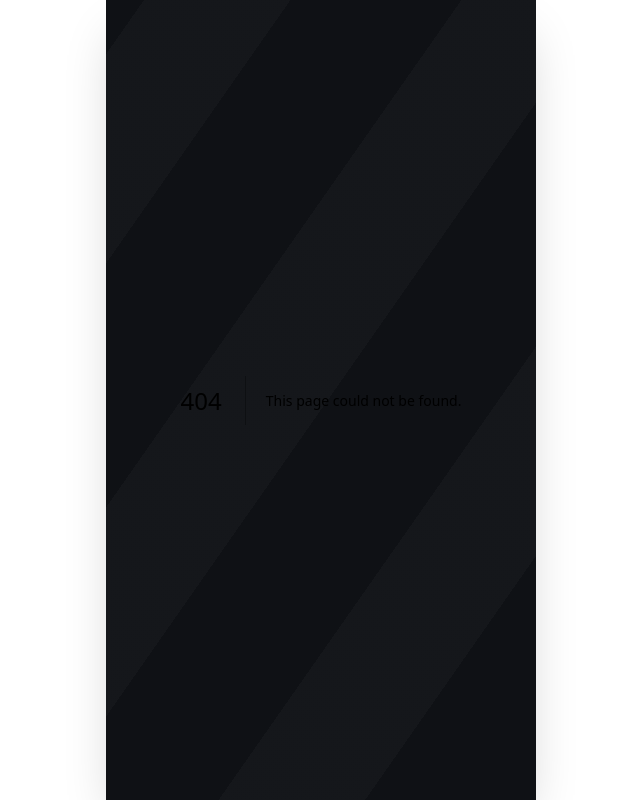
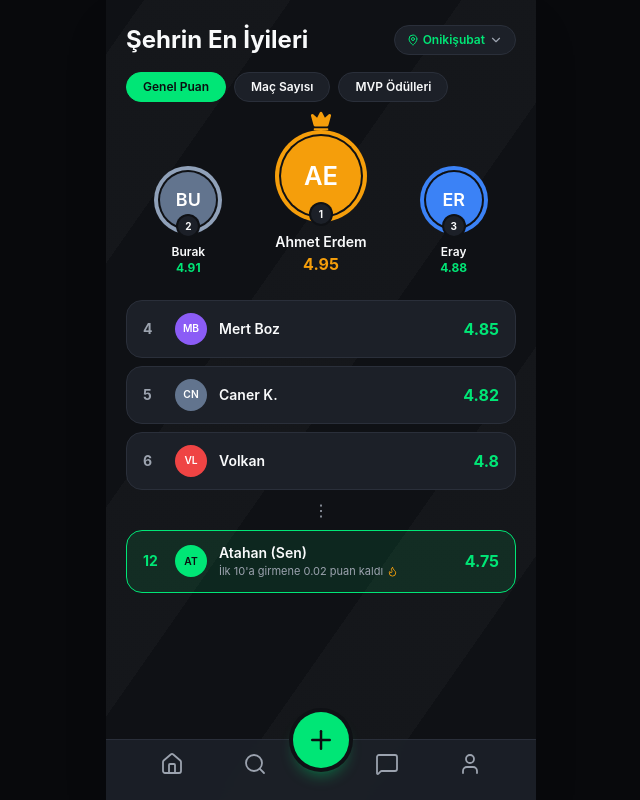
Before and after one commit to Er4y33/qadro, a Next.js app: page /siralama in a window 1280 px wide. Before the commit this address had no page. Shown: the whole page, without its empty margins (319-959 px from the left). Built offline with nearby package versions, Linux system fonts and the light colour scheme.

Commit message:
feat(oyunlastirma): ilçe bazlı Şehrin En İyileri sıralaması (ISR, 5 dk) ve hedefe kalan fark

```diff
--- a/src/app/(tabs)/profil/page.tsx
+++ b/src/app/(tabs)/profil/page.tsx
@@ -1,5 +1,5 @@
 import Link from "next/link";
-import { Star } from "lucide-react";
+import { ChevronRight, Star, Trophy } from "lucide-react";
 import { Avatar, SectionTitle } from "@/components/ui";
 import { RadarChart } from "@/components/RadarChart";
 import { ThemeToggle } from "@/components/ThemeToggle";
@@ -50,8 +50,18 @@
         <Stat value={currentUser.mvpAwards} label="MVP Ödülü" />
       </section>
 
+      <Link
+        href="/siralama"
+        className="relative mt-3 flex items-center gap-3 rounded-2xl border border-primary/40 bg-primary/10 px-4 py-3"
+      >
+        <Trophy size={20} className="text-primary" />
+        <span className="flex-1 text-sm font-semibold">Şehrin En İyileri</span>
+        <span className="text-xs text-muted">Sıralamanı gör</span>
+        <ChevronRight size={16} className="text-muted" />
+      </Link>
+
       <section className="mt-6">
-        <SectionTitle>Rozetler</SectionTitle>
+        <SectionTitle>Başarımlar</SectionTitle>
         <BadgeGrid badges={badges} />
       </section>
 
--- /dev/null
+++ b/src/app/(tabs)/siralama/page.tsx
@@ -0,0 +1,13 @@
+import { LeaderboardView } from "@/components/LeaderboardView";
+import { currentUser } from "@/lib/mock-data";
+
+/*
+ * Render stratejisi: ISR.
+ * Sıralama çok okunur ama saniyelik güncellik gerekmez; sayfa 5 dakikada bir arka planda yenilenir.
+ * Veritabanı bağlandığında bu sayfa her istekte sorgu atmak yerine önbellekten sunulur.
+ */
+export const revalidate = 300;
+
+export default function LeaderboardPage() {
+  return <LeaderboardView playerId={currentUser.id} />;
+}
--- a/src/components/BadgeGrid.tsx
+++ b/src/components/BadgeGrid.tsx
@@ -36,7 +36,7 @@
   return (
     <div className="rounded-2xl border border-line bg-surface p-4">
       <p className="mb-3 text-xs text-muted">
-        {earnedCount} / {badges.length} rozet kazanıldı
+        {earnedCount} / {badges.length} başarım kazanıldı
       </p>
 
       <ul className="grid grid-cols-4 gap-3">
--- /dev/null
+++ b/src/components/LeaderboardView.tsx
@@ -0,0 +1,148 @@
+"use client";
+
+import { useState } from "react";
+import { ChevronDown, Crown, Flame, MapPin } from "lucide-react";
+import {
+  DISTRICT,
+  METRIC_LABELS,
+  leaderboard,
+  nextGoal,
+  rankBy,
+  type LeaderboardMetric,
+  type RankedEntry,
+} from "@/lib/leaderboard";
+import { Avatar, cn } from "./ui";
+
+const formatValue = (metric: LeaderboardMetric, v: number) =>
+  metric === "rating" ? v.toFixed(2).replace(/0$/, "") : String(v);
+
+export function LeaderboardView({ playerId }: { playerId: string }) {
+  const [metric, setMetric] = useState<LeaderboardMetric>("rating");
+  const ranked = rankBy(leaderboard, metric);
+  const [first, second, third] = ranked;
+  const rest = ranked.slice(3, 6);
+  const me = ranked.find((e) => e.id === playerId);
+  const goal = nextGoal(ranked, playerId);
+
+  return (
+    <div className="px-5 pt-6">
+      <header className="flex items-center justify-between">
+        <h1 className="text-2xl font-bold">Şehrin En İyileri</h1>
+        <span className="flex items-center gap-1 rounded-full border border-line bg-surface px-3 py-1.5 text-xs font-semibold text-primary">
+          <MapPin size={12} /> {DISTRICT} <ChevronDown size={14} className="text-muted" />
+        </span>
+      </header>
+
+      <div className="mt-4 flex gap-2" role="tablist" aria-label="Sıralama ölçütü">
+        {(Object.keys(METRIC_LABELS) as LeaderboardMetric[]).map((m) => (
+          <button
+            key={m}
+            type="button"
+            role="tab"
+            aria-selected={metric === m}
+            onClick={() => setMetric(m)}
+            className={cn(
+              "rounded-full border px-4 py-1.5 text-xs font-semibold transition",
+              metric === m ? "border-primary bg-primary text-on-primary" : "border-line bg-surface",
+            )}
+          >
+            {METRIC_LABELS[m]}
+          </button>
+        ))}
+      </div>
+
+      {/* Podyum: 2 – 1 – 3 */}
+      <section className="mt-8 grid grid-cols-3 items-end gap-2 text-center">
+        <PodiumSpot entry={second} metric={metric} size={56} ring="ring-slate-400" />
+        <PodiumSpot entry={first} metric={metric} size={80} ring="ring-warning" crown />
+        <PodiumSpot entry={third} metric={metric} size={56} ring="ring-info" />
+      </section>
+
+      <ol className="mt-6 space-y-2">
+        {rest.map((e) => (
+          <Row key={e.id} entry={e} metric={metric} />
+        ))}
+      </ol>
+
+      {me && me.rank > 6 && (
+        <>
+          <p className="my-2 text-center text-muted" aria-hidden>
+            ⋮
+          </p>
+          <Row entry={me} metric={metric} highlight goal={goal} />
+        </>
+      )}
+    </div>
+  );
+}
+
+function PodiumSpot({
+  entry,
+  metric,
+  size,
+  ring,
+  crown,
+}: {
+  entry: RankedEntry;
+  metric: LeaderboardMetric;
+  size: number;
+  ring: string;
+  crown?: boolean;
+}) {
+  return (
+    <div className={cn("flex flex-col items-center", crown && "-mt-6")}>
+      {crown && <Crown size={22} className="mb-1 fill-warning text-warning" />}
+      <span className="relative">
+        <Avatar player={entry} size={size} className={cn("ring-4 ring-offset-2 ring-offset-bg", ring)} />
+        <span className="absolute -bottom-2 left-1/2 flex h-5 w-5 -translate-x-1/2 items-center justify-center rounded-full bg-surface text-[10px] font-bold ring-2 ring-bg">
+          {entry.rank}
+        </span>
+      </span>
+      <p className={cn("mt-4 truncate font-semibold", crown ? "text-sm" : "text-xs")}>{entry.name}</p>
+      <p className={cn("font-bold", crown ? "text-warning" : "text-xs text-primary")}>{formatValue(metric, entry.value)}</p>
+    </div>
+  );
+}
+
+function Row({
+  entry,
+  metric,
+  highlight,
+  goal,
+}: {
+  entry: RankedEntry;
+  metric: LeaderboardMetric;
+  highlight?: boolean;
+  goal?: { target: string; gap: number } | null;
+}) {
+  return (
+    <li
+      className={cn(
+        "flex items-center gap-3 rounded-2xl border px-4 py-3",
+        highlight ? "border-primary bg-primary/10" : "border-line bg-surface",
+      )}
+    >
+      <span className={cn("w-5 text-sm font-bold", highlight ? "text-primary" : "text-muted")}>{entry.rank}</span>
+      <Avatar player={entry} size={32} />
+      <div className="min-w-0 flex-1">
+        <p className="truncate text-sm font-semibold">
+          {entry.name}
+          {highlight && " (Sen)"}
+        </p>
+        {highlight && goal && (
+          <p className="flex items-center gap-1 text-[11px] text-muted">
+            {goal.gap > 0 ? (
+              <>
+                {goal.target} girmene {formatValue(metric, goal.gap)} {metric === "rating" ? "puan" : ""} kaldı
+              </>
+            ) : (
+              <>{goal.target} girmek üzeresin, bir maç yeter</>
+            )}
+            <Flame size={11} className="text-warning" />
+          </p>
+        )}
+      </div>
+      <span className={cn("font-bold", highlight ? "text-primary" : "text-primary")}>{formatValue(metric, entry.value)}</span>
+    </li>
+  );
+}
--- /dev/null
+++ b/src/lib/leaderboard.ts
@@ -0,0 +1,68 @@
+/**
+ * Yerel liderlik tablosu: "Şehrin En İyileri"
+ *
+ * Tasarım kararı (docs/oyunlastirma-rotasi.md, Akış bölümü):
+ * Küresel tablo yerine ilçe bazlı tablo kullanılır. Oyuncu her zaman kendi sırasını
+ * ve bir üst hedefe olan mesafesini görür ("İlk 10'a girmene X kaldı").
+ * Böylece en altta kalan çoğunluk için de ulaşılabilir bir hedef olur.
+ */
+
+export type LeaderboardMetric = "rating" | "matches" | "mvp";
+
+export const METRIC_LABELS: Record<LeaderboardMetric, string> = {
+  rating: "Genel Puan",
+  matches: "Maç Sayısı",
+  mvp: "MVP Ödülleri",
+};
+
+export interface LeaderboardEntry {
+  id: string;
+  name: string;
+  initials: string;
+  color: string;
+  rating: number;
+  matches: number;
+  mvp: number;
+}
+
+export const DISTRICT = "Onikişubat";
+
+/** Örnek veri. Supabase bağlanınca ilçe bazlı sorgudan gelecek. */
+export const leaderboard: LeaderboardEntry[] = [
+  { id: "ahmet", name: "Ahmet Erdem", initials: "AE", color: "bg-warning", rating: 4.95, matches: 61, mvp: 18 },
+  { id: "burak", name: "Burak", initials: "BU", color: "bg-slate-500", rating: 4.91, matches: 48, mvp: 9 },
+  { id: "eray", name: "Eray", initials: "ER", color: "bg-info", rating: 4.88, matches: 55, mvp: 14 },
+  { id: "mert", name: "Mert Boz", initials: "MB", color: "bg-violet", rating: 4.85, matches: 39, mvp: 7 },
+  { id: "caner", name: "Caner K.", initials: "CN", color: "bg-slate-500", rating: 4.82, matches: 44, mvp: 6 },
+  { id: "volkan", name: "Volkan", initials: "VL", color: "bg-danger", rating: 4.8, matches: 30, mvp: 5 },
+  { id: "oguz", name: "Oğuz", initials: "OS", color: "bg-warning", rating: 4.79, matches: 52, mvp: 11 },
+  { id: "can", name: "Can", initials: "CY", color: "bg-info", rating: 4.78, matches: 27, mvp: 4 },
+  { id: "selin", name: "Selin", initials: "SE", color: "bg-violet", rating: 4.77, matches: 33, mvp: 8 },
+  { id: "kaan", name: "Kaan", initials: "KA", color: "bg-danger", rating: 4.77, matches: 29, mvp: 3 },
+  { id: "deniz", name: "Deniz", initials: "DE", color: "bg-info", rating: 4.76, matches: 24, mvp: 2 },
+  { id: "atahan", name: "Atahan", initials: "AT", color: "bg-primary", rating: 4.75, matches: 42, mvp: 12 },
+  { id: "yusuf", name: "Yusuf", initials: "YU", color: "bg-slate-500", rating: 4.7, matches: 20, mvp: 1 },
+  { id: "emre", name: "Emre", initials: "EM", color: "bg-warning", rating: 4.62, matches: 18, mvp: 2 },
+];
+
+export interface RankedEntry extends LeaderboardEntry {
+  rank: number;
+  value: number;
+}
+
+/** Seçilen ölçüte göre sıralar. Eşit değerde daha çok maç oynayan öne geçer. */
+export function rankBy(entries: LeaderboardEntry[], metric: LeaderboardMetric): RankedEntry[] {
+  return [...entries]
+    .sort((a, b) => b[metric] - a[metric] || b.matches - a.matches)
+    .map((e, i) => ({ ...e, rank: i + 1, value: e[metric] }));
+}
+
+/** Oyuncunun bir üst hedefe (ilk 10, ilk 3 ya da zirve) kalan farkını hesaplar. */
+export function nextGoal(ranked: RankedEntry[], playerId: string): { target: string; gap: number } | null {
+  const me = ranked.find((e) => e.id === playerId);
+  if (!me || me.rank === 1) return null;
+  const goalRank = me.rank > 10 ? 10 : me.rank > 3 ? 3 : 1;
+  const target = goalRank === 10 ? "İlk 10'a" : goalRank === 3 ? "İlk 3'e" : "Zirveye";
+  const gap = ranked[goalRank - 1].value - me.value;
+  return { target, gap: Math.round(gap * 100) / 100 };
+}
```
Also changed, not shown: 1 other file (tests, documents, lock files or other folders).
